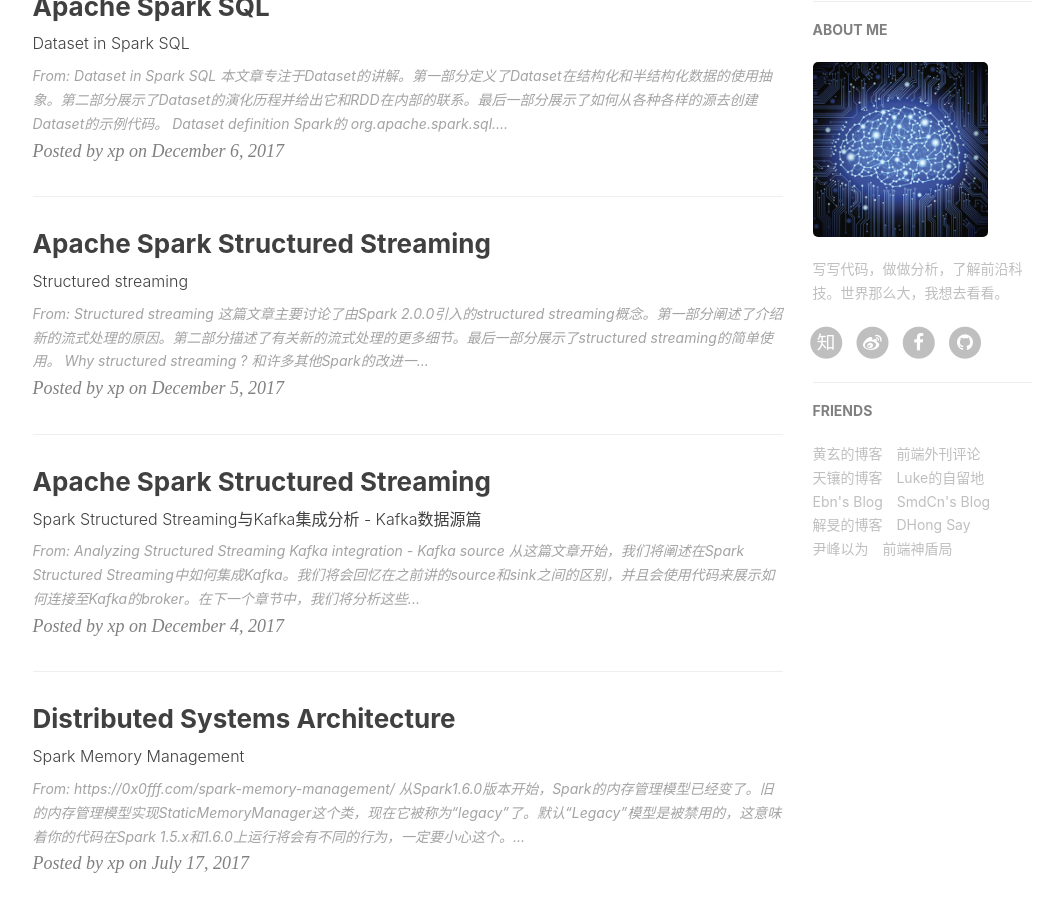
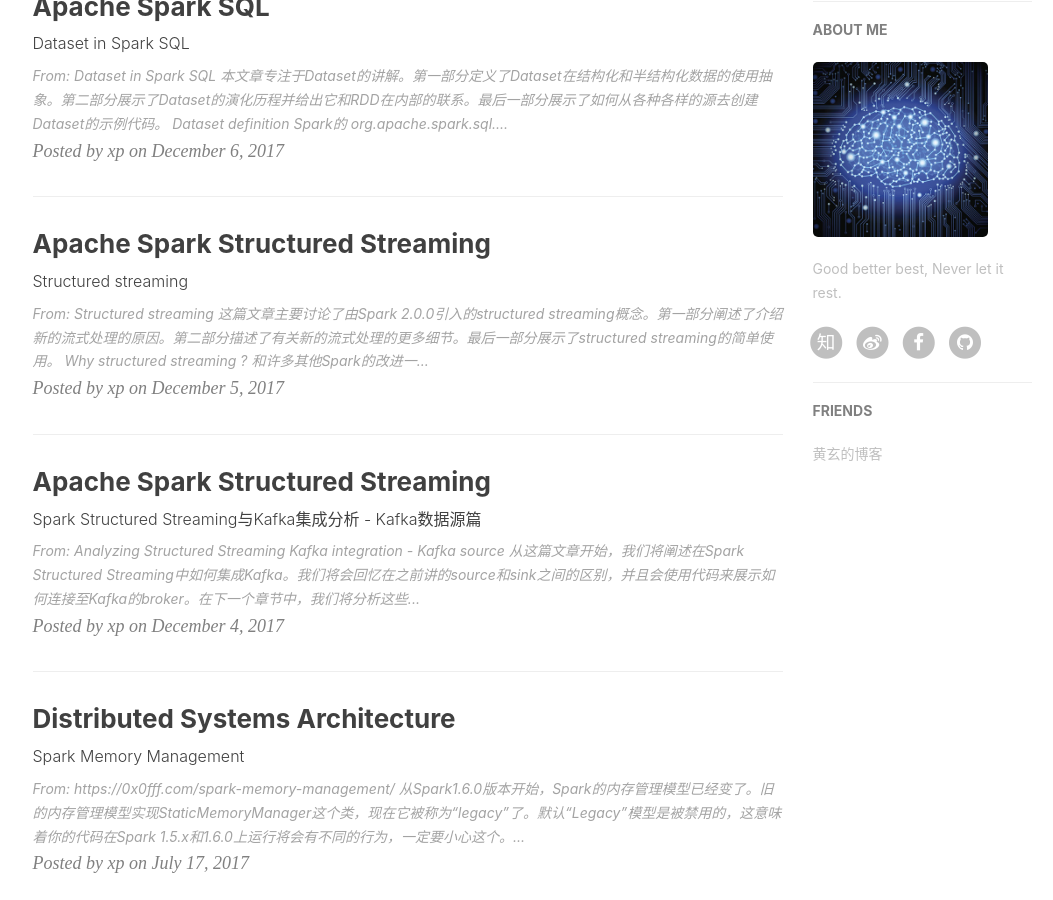
Before and after one commit to shoppingwang/shoppingwang.github.io, a Jekyll site: the page built from index.html, in a window 1280 px wide and 900 px high, scrolled down 692 px. Shown: the whole window, without its empty margins (135-1188 px from the left). Built offline with Jekyll 4.4.1, drawn with Linux system fonts in a browser that asks for light colours; nearby versions of some CDN libraries; the list of posts is cut into pages by our own code; comment, search, counter and statistics services are not loaded.

```diff
--- a/_config.yml
+++ b/_config.yml
@@ -69,7 +69,7 @@
 
 # Sidebar settings
 sidebar: true                           # whether or not using Sidebar.
-sidebar-about-description: "写写代码，做做分析，了解前沿科技。世界那么大，我想去看看。"
+sidebar-about-description: "Good better best, Never let it rest."
 sidebar-avatar: /img/avatar-xp.jpg      # use absolute URL, seeing it's used in both `/` and `/about/`
 
 
@@ -85,33 +85,5 @@
     {
         title: "黄玄的博客",
         href: "http://huangxuan.me"
-    },
-    {
-        title: "前端外刊评论",
-        href: "http://qianduan.guru/"
-    },{
-        title: "天镶的博客",
-        href: "http://lingyu.wang/"
-    },{
-        title: "Luke的自留地",
-        href: "http://hmqk1995.github.io"
-    },{
-        title: "Ebn's Blog",
-        href: "http://ebnbin.com/"
-    },{
-        title: "SmdCn's Blog",
-        href: "http://blog.smdcn.net"
-    },{
-        title: "解旻的博客",
-        href: "http://xieminis.me/"
-    },{
-        title: "DHong Say",
-        href: "http://dhong.co"
-    },{
-        title: "尹峰以为",
-        href: "http://ingf.github.io/"
-    },{
-        title: "前端神盾局",
-        href: "http://wepiaofei.github.io/blog/"
     }
 ]
```
